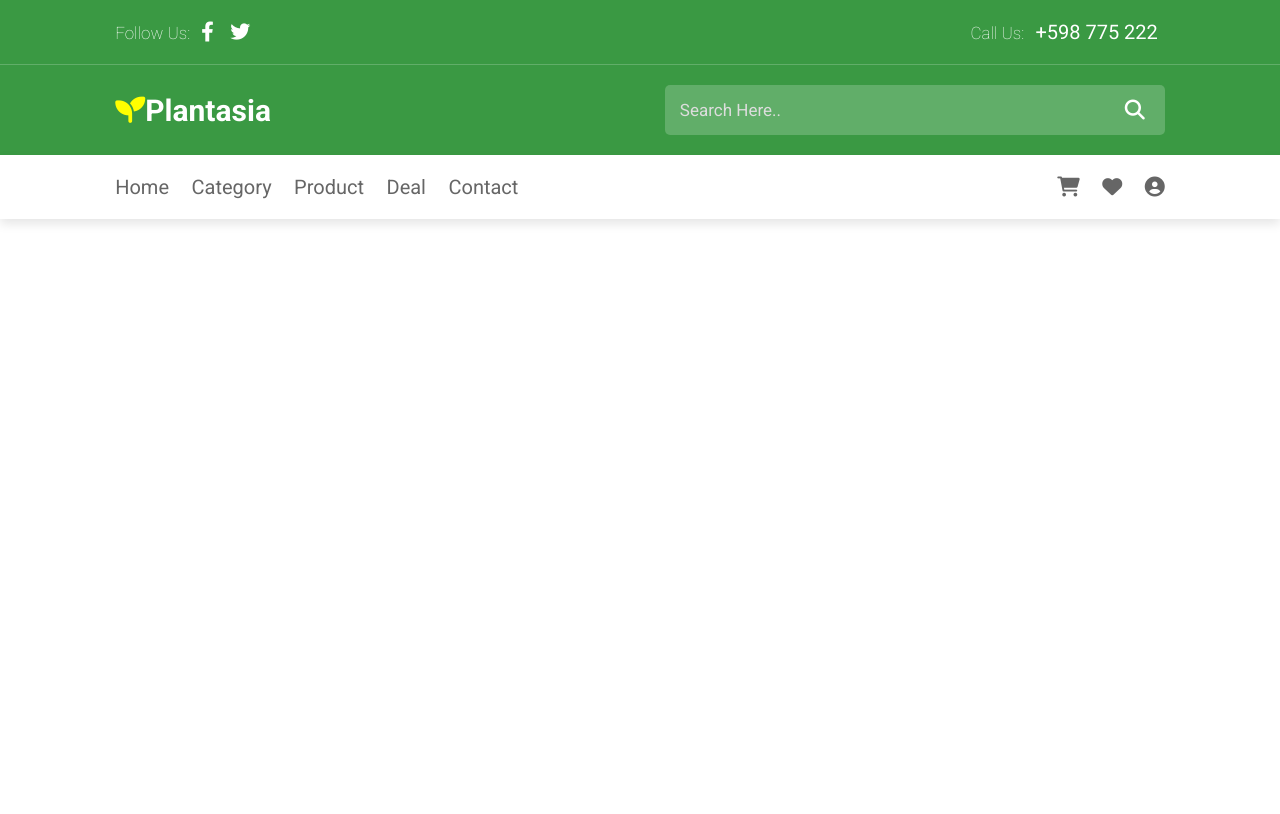
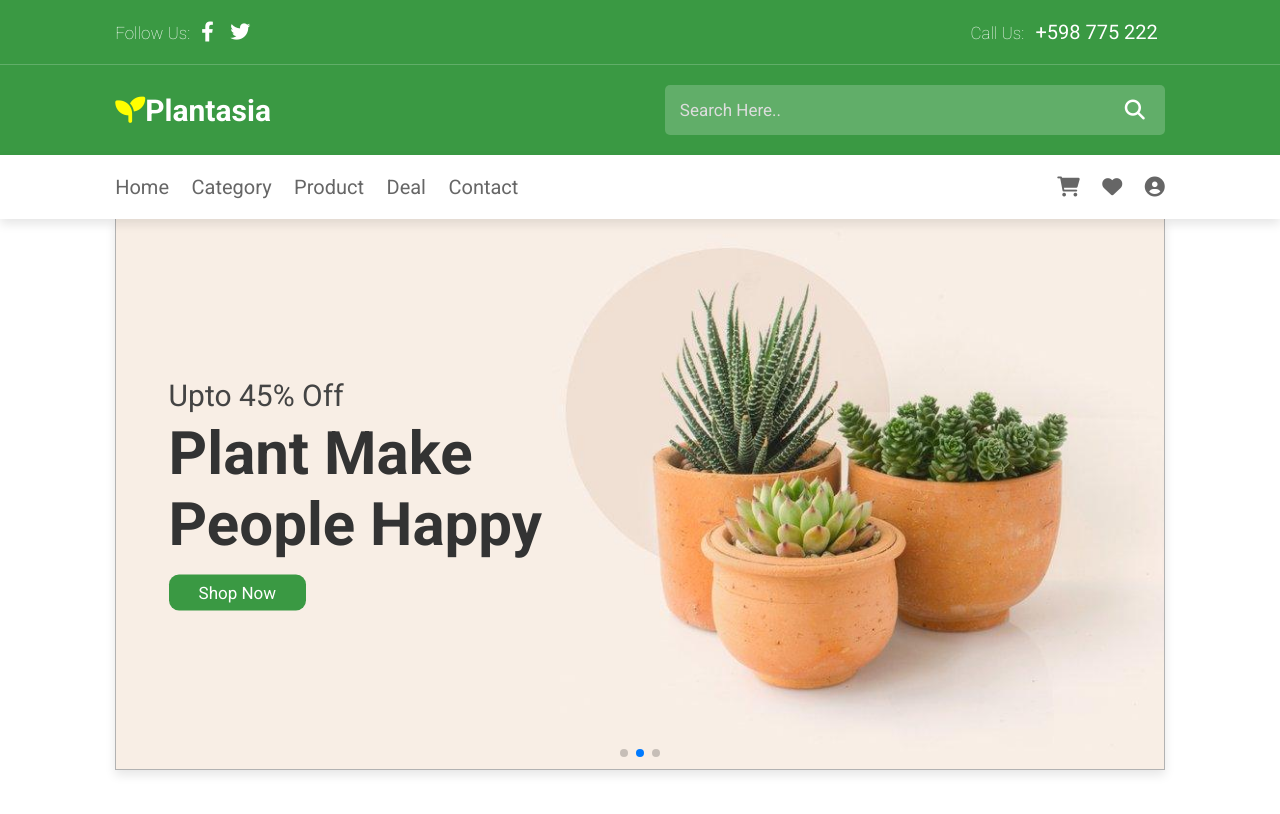
Before and after one commit to camilavaleriarojas/responsive-plant-website, a plain HTML site: page index.html in a window 1280 px wide. Shown: the top 814 px of the page. Drawn offline with nearby package versions, Linux system fonts and the light colour scheme.

Commit message:
add main section, styles and functionality

```diff
--- a/css/style.css
+++ b/css/style.css
@@ -30,6 +30,25 @@ html {
 
 body {
   height: 200rem;
+}
+
+section {
+  padding: 1.5rem 9%;
+}
+
+.btn {
+  display: inline-block;
+  margin-top: 1rem;
+  padding: 0.8rem 3rem;
+  border-radius: 1rem;
+  background: var(--green);
+  color: #fff;
+  font-size: 1.7rem;
+  cursor: pointer;
+}
+
+.btn:hover {
+  background: #333;
 }
 
 .header-1,
@@ -145,6 +164,42 @@ body {
   right: 0;
 }
 
+.home {
+  padding-top: 0;
+}
+
+.home .home-slider {
+  box-shadow: 0 0.5rem 1rem rgba(0, 0, 0, 0.1);
+  border: 0.1rem solid rgba(0, 0, 0, 0.3);
+  border-top: 0;
+}
+
+.home .home-slider .box {
+  background-size: cover !important;
+  background-position: center !important;
+  min-height: 55rem;
+  position: relative;
+}
+
+.home .home-slider .box .content {
+  position: absolute;
+  top: 50%;
+  left: 5%;
+  transform: translateY(-50%);
+  max-width: 50rem;
+}
+
+.home .home-slider .box .content span {
+  font-size: 3rem;
+  color: #444;
+}
+
+.home .home-slider .box .content h3 {
+  font-size: 6rem;
+  color: #333;
+  padding: 0.5rem 0;
+}
+
 @media (max-width: 1200px) {
   html {
     font-size: 55%;
--- a/index.html
+++ b/index.html
@@ -5,6 +5,10 @@
     <meta http-equiv="X-UA-Compatible" content="IE=edge" />
     <meta name="viewport" content="width=device-width, initial-scale=1.0" />
     <title>Plant selling webiste</title>
+    <link
+      rel="stylesheet"
+      href="https://cdn.jsdelivr.net/npm/swiper@8/swiper-bundle.min.css"
+    />
     <link
       rel="stylesheet"
       href="https://cdnjs.cloudflare.com/ajax/libs/font-awesome/6.2.1/css/all.min.css"
@@ -54,6 +58,48 @@
       </div>
     </header>
 
+    <!--home section-->
+
+    <section class="home" id="home">
+      <div class="swiper home-slider">
+        <div class="swiper-wrapper">
+          <div class="swiper-slide">
+            <div class="box" style="background: url(images/slider1.jpg)">
+              <div class="content">
+                <span>upto 75% off</span>
+                <h3>plant big sale special offer</h3>
+                <a href="#" class="btn">shop now</a>
+              </div>
+            </div>
+          </div>
+
+          <div class="swiper-slide">
+            <div class="box" style="background: url(images/slider2.jpg)">
+              <div class="content">
+                <span>upto 45% off</span>
+                <h3>plant make people happy</h3>
+                <a href="#" class="btn">shop now</a>
+              </div>
+            </div>
+          </div>
+
+          <div class="swiper-slide">
+            <div class="box" style="background: url(images/slider3.jpg)">
+              <div class="content">
+                <span>upto 65% off</span>
+                <h3>decorate your homw now</h3>
+                <a href="#" class="btn">shop now</a>
+              </div>
+            </div>
+          </div>
+        </div>
+
+        <div class="swiper-pagination"></div>
+      </div>
+    </section>
+
+    <script src="https://cdn.jsdelivr.net/npm/swiper@8/swiper-bundle.min.js"></script>
+
     <script src="js/scripts.js"></script>
   </body>
 </html>
--- a/js/scripts.js
+++ b/js/scripts.js
@@ -17,3 +17,14 @@ window.onscroll = () => {
     header.classList.remove('active');
   }
 };
+
+var swiper = new Swiper('.home-slider', {
+  pagination: {
+    el: '.swiper-pagination',
+  },
+  autoplay: {
+    delay: 3000,
+    disableOnInteraction: false,
+  },
+  loop: true,
+});
```
